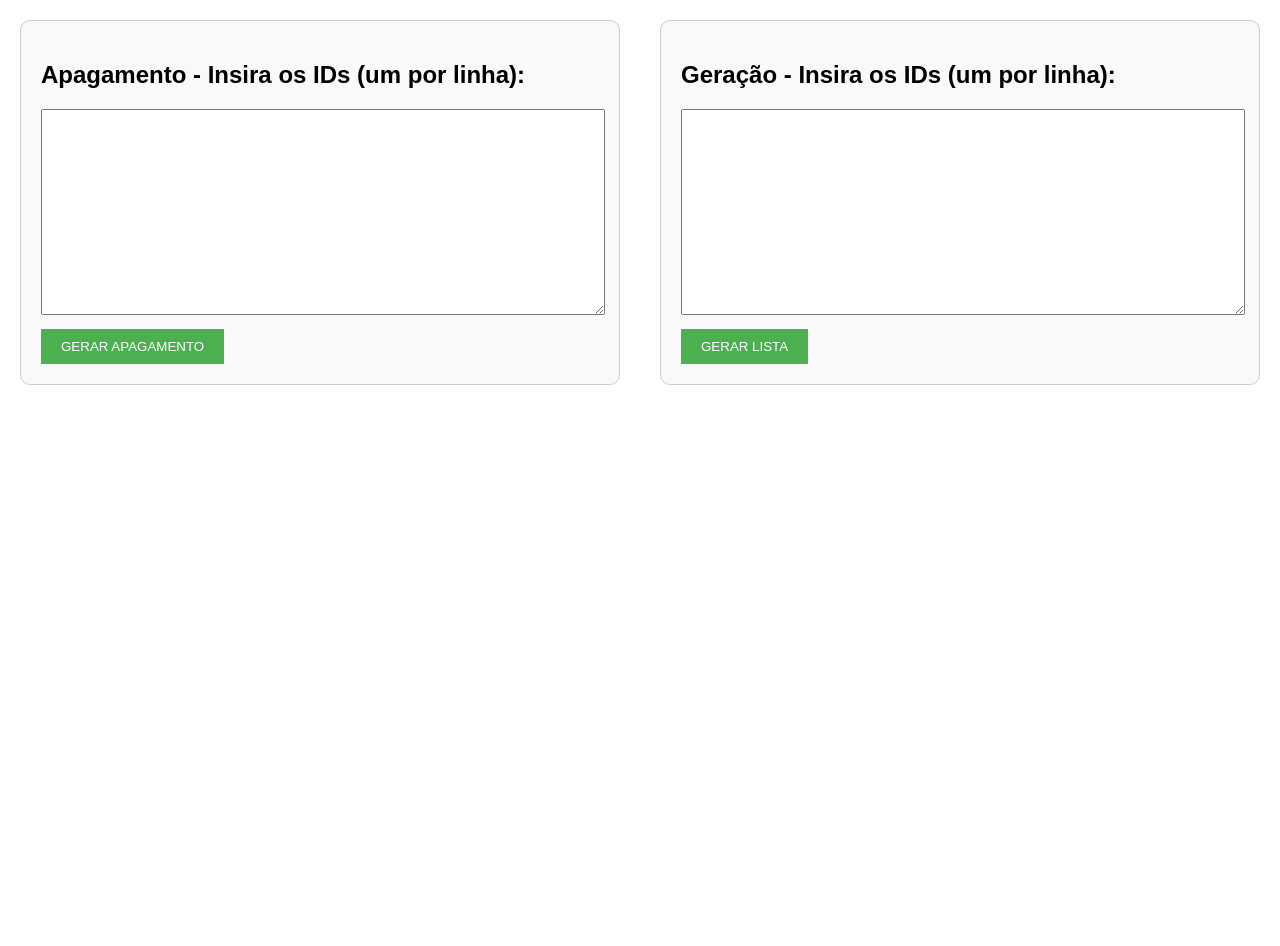
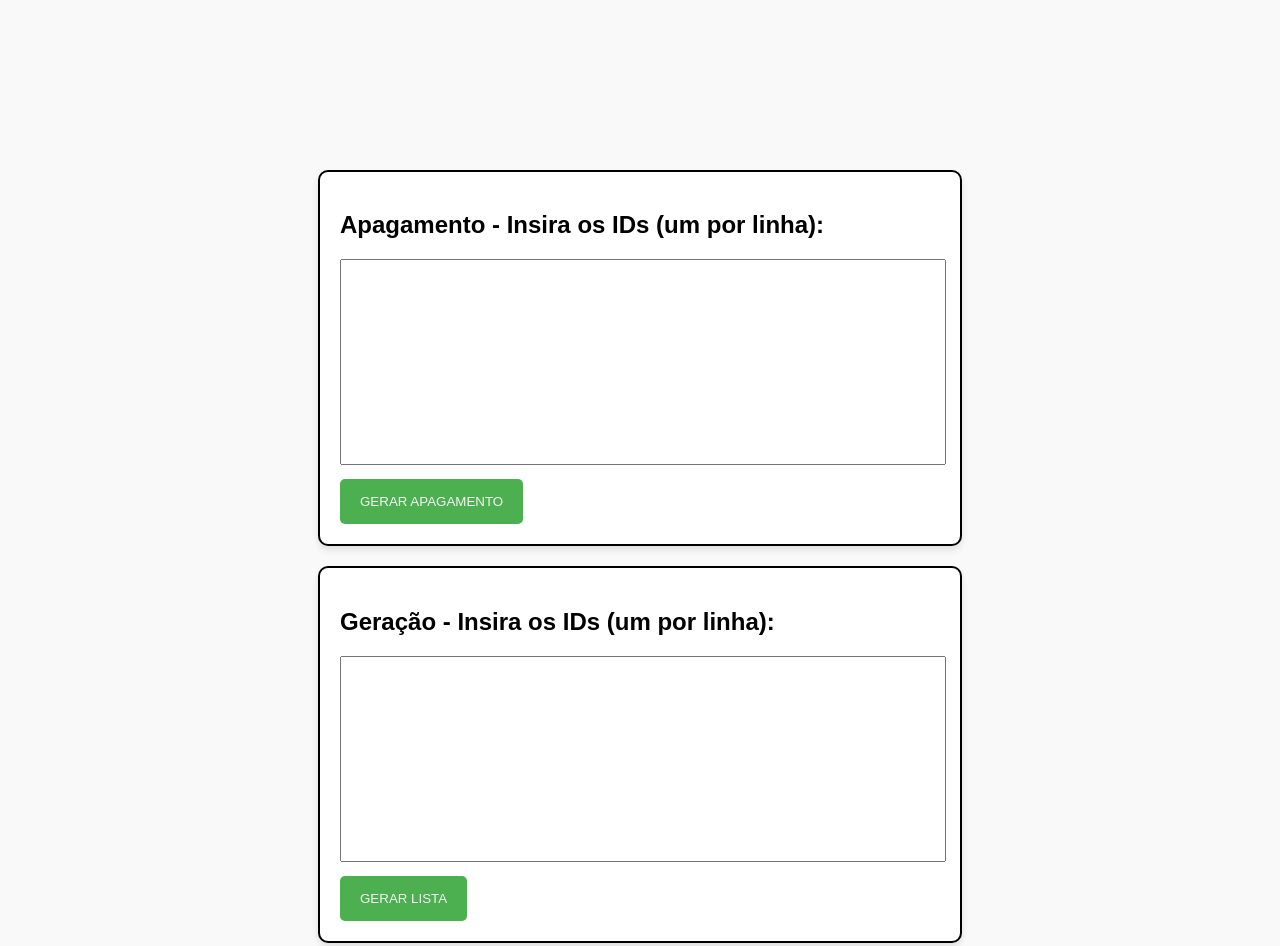
Before and after one commit to 1kton/script, a plain HTML site: page index.html in a window 1280 px wide. Shown: the top 946 px of the page. Before the commit the page ends 800 px from the top, so only its background shows below. Drawn offline with Linux system fonts and the light colour scheme.

Commit message:
Update style.css

```diff
--- a/style.css
+++ b/style.css
@@ -1,27 +1,36 @@
 body {
     font-family: Arial, sans-serif;
-    margin: 20px;
+    margin: 13%;
     display: flex;
-    justify-content: space-between;
-    gap: 20px;
-}
-.container {
-    flex: 1;
-    max-width: 45%;
-    padding: 20px;
-    border: 1px solid #ccc;
-    border-radius: 10px;
+    flex-direction: column;
+    align-items: center;
+    justify-content: center;
+    height: 100vh;
     background-color: #f9f9f9;
 }
+
+.container {
+    width: 80%;
+    max-width: 600px;
+    padding: 20px;
+    border: 2px solid black;
+    border-radius: 10px;
+    background-color: #ffffff;
+    box-shadow: 0px 4px 6px rgba(0, 0, 0, 0.1);
+    margin-bottom: 20px; /* Espaçamento entre os containers */
+}
+
 textarea {
     width: 100%;
     height: 200px;
     margin-bottom: 10px;
+    resize: none;
 }
 button {
-    padding: 10px 20px;
+    padding: 15px 20px;
+    border-radius: 5px;
     background-color: #4CAF50;
-    color: white;
+    color: whitesmoke;
     border: none;
     cursor: pointer;
 }
```
